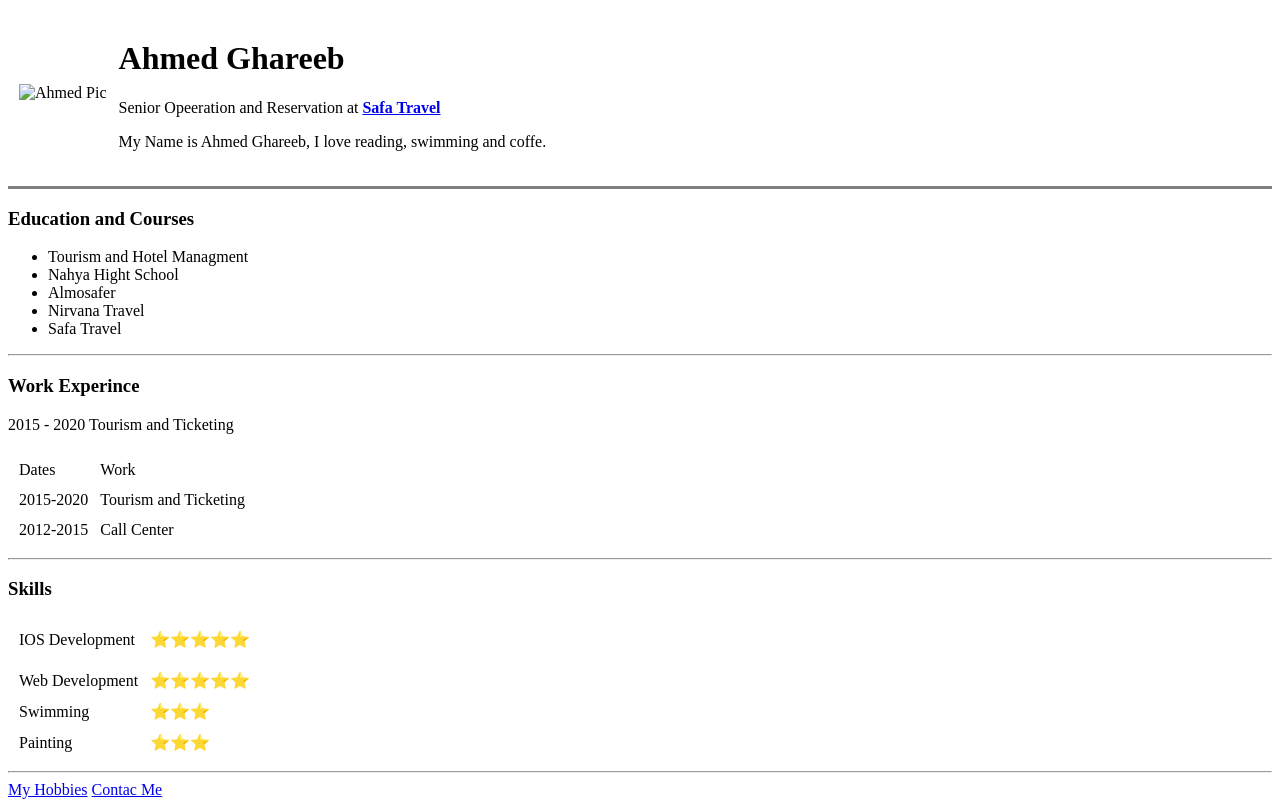
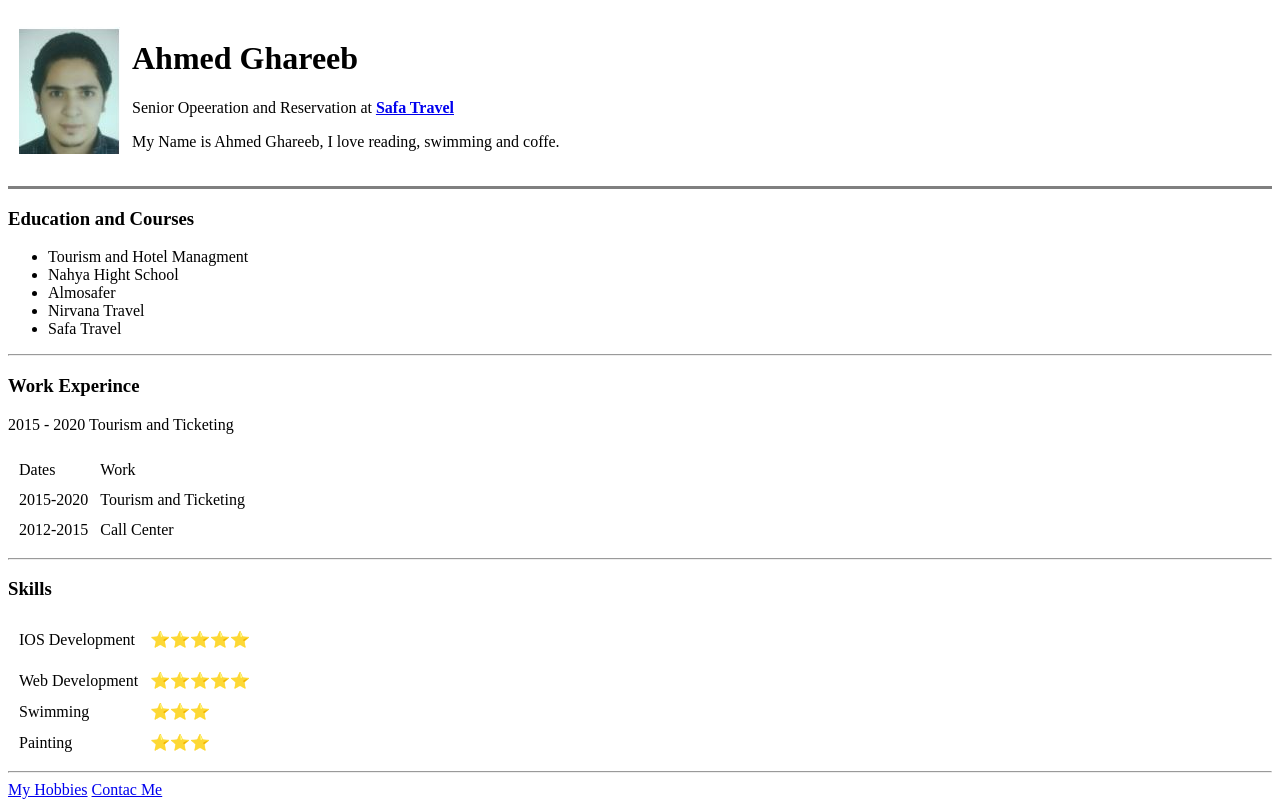
Before and after one commit to ahmedghareeb01/CV, a plain HTML site: page index.html in a window 1280 px wide. Drawn offline with Linux system fonts and the light colour scheme.

Commit message:
Add initial cv website files

```diff
--- a/index.html
+++ b/index.html
@@ -9,7 +9,7 @@
   <body>
     <table cellspacing="10">
       <tr>
-        <td><img src="mypic.jpg" alt="Ahmed Pic"></td>
+        <td><img src="Photo2.JPG" alt="Ahmed Pic"></td>
         <td>
           <h1>Ahmed Ghareeb</h1>
         <p>Senior Opeeration and Reservation at <strong><a href="https://www.safatravel.com/"target="_blank">Safa Travel</a></strong></p>
@@ -71,7 +71,6 @@
       <hr>
       <a href="my hobbies.html">My Hobbies</a>
       <a href="MyContact.html">Contac Me</a>
-
   </body>
 
 </html>
```
